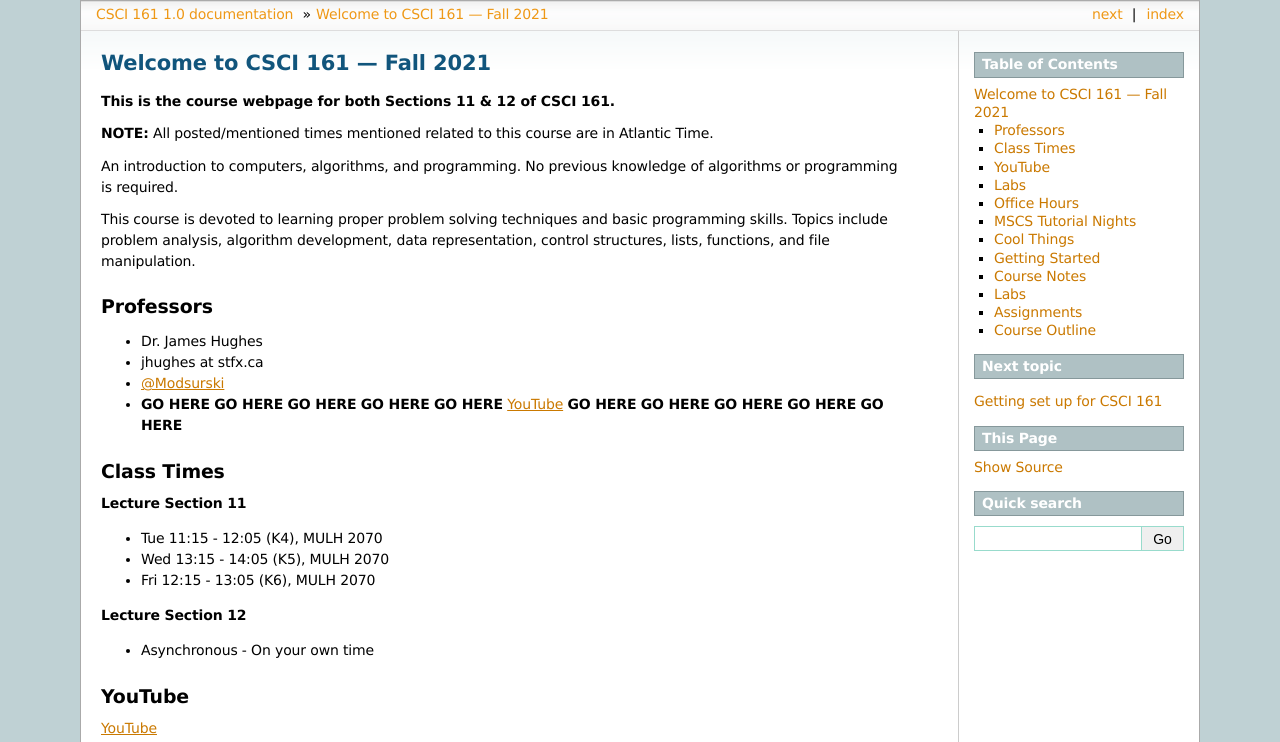
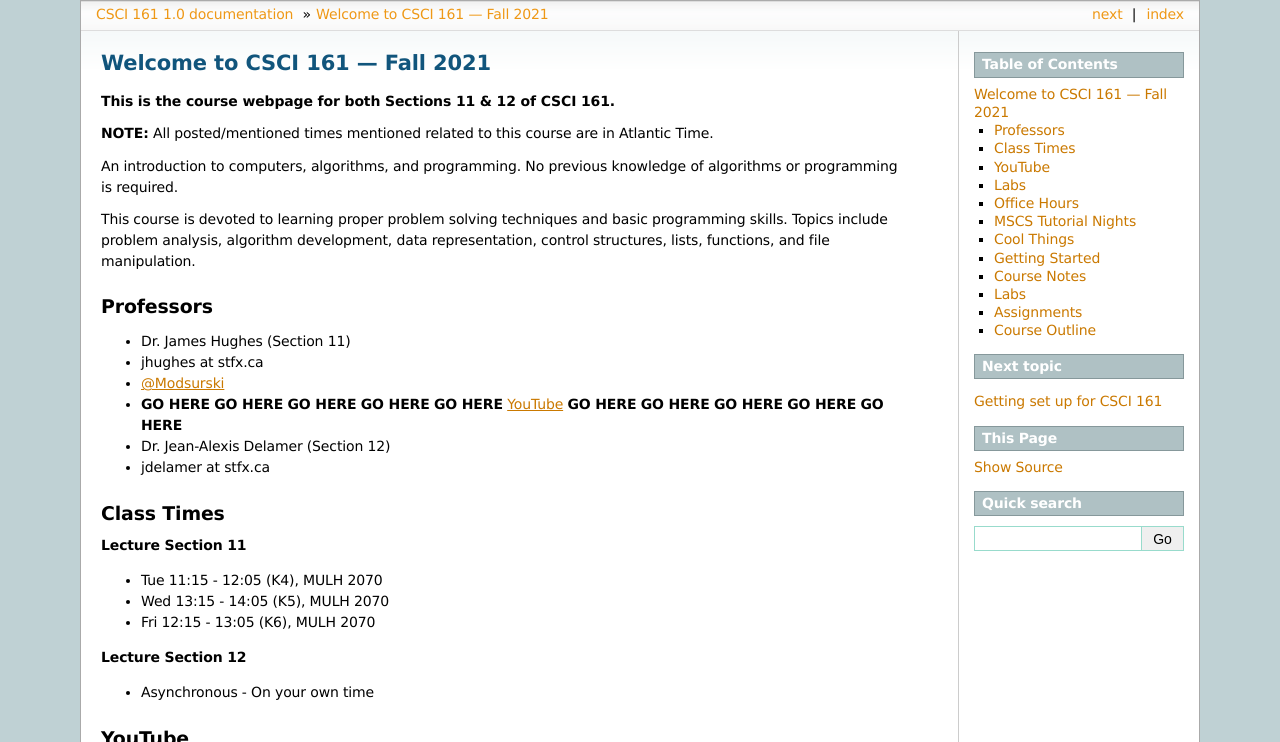
Before and after one commit to jameshughes89/cs101, a Sphinx documentation site: the page built from source/index.rst, in a window 1280 px wide and 900 px high, cut to the strip 0-742 px from the top of the window. Built offline with Sphinx 7.4.7, drawn with Linux system fonts in a browser that asks for light colours; formulas are drawn with MathJax 3; pages that are not in the unit, such as notebooks, are missing from menus.

Commit message:
Add section 12 prof

```diff
--- a/source/index.rst
+++ b/source/index.rst
@@ -17,10 +17,15 @@ This course is devoted to learning proper problem solving techniques and basic p
 Professors
 ^^^^^^^^^^
 
-* Dr. James Hughes
+* Dr. James Hughes (Section 11)
 * jhughes at stfx.ca
 * `@Modsurski <https://twitter.com/Modsurski>`_
 * **GO HERE** **GO HERE** **GO HERE** **GO HERE** **GO HERE** `YouTube <https://www.youtube.com/channel/UCIruexBZJaawh_9WF_vjTPg>`_ **GO HERE** **GO HERE** **GO HERE** **GO HERE** **GO HERE**
+
+* Dr. Jean-Alexis Delamer (Section 12)
+* jdelamer at stfx.ca
+
+
 
 Class Times
 ^^^^^^^^^^^
```
